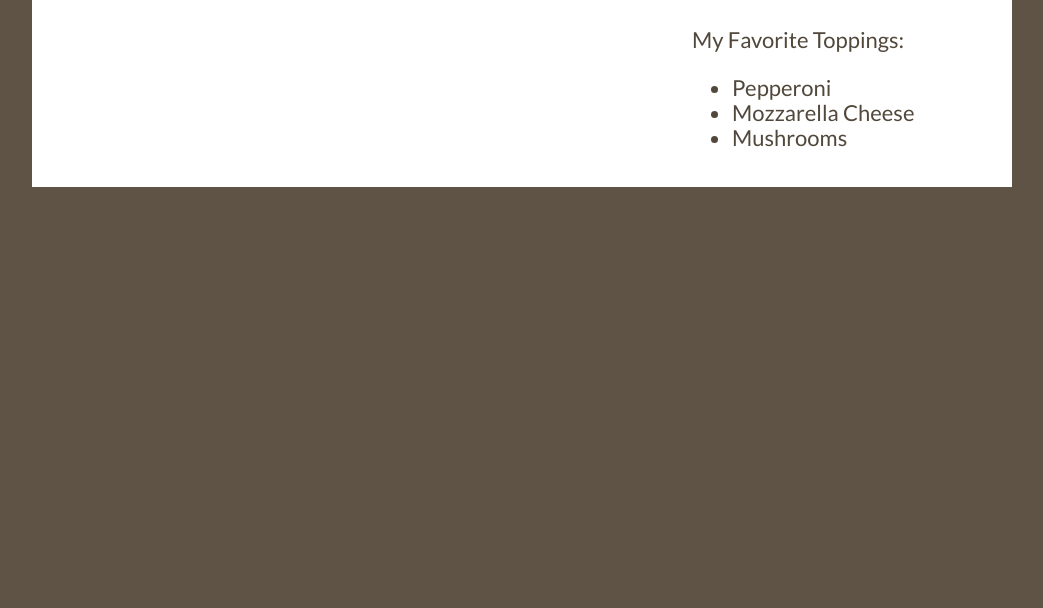
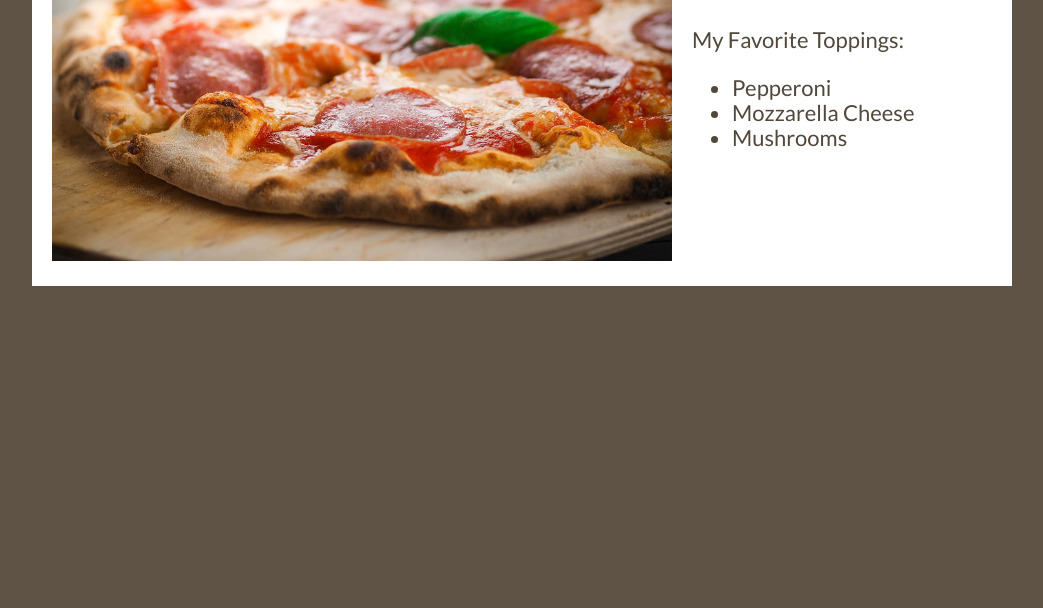
Before and after one commit to jmurray5152/Pizza2, a plain HTML site: page index.html in a window 1280 px wide. Shown: the part 192-800 px from the top of the page, without its empty margins (118-1161 px from the left). Drawn offline with nearby package versions, Linux system fonts and the light colour scheme; the site is published under a folder, as on GitHub Pages, so addresses that start at the root find nothing; a web font is replaced by a local one.

Commit message:
Update index.html

```diff
--- a/index.html
+++ b/index.html
@@ -16,7 +16,7 @@
 
 <div class="pageContainer">
   <div class="imageContainer">
-    <img src="/pizza.jpg" alt="Pizza with pepperoni and cheese." />
+    <img src="pizza.jpg" alt="Pizza with pepperoni and cheese." />
   </div>
   <div class="textContainer">
     <h1>Pizza!</h1>
```
